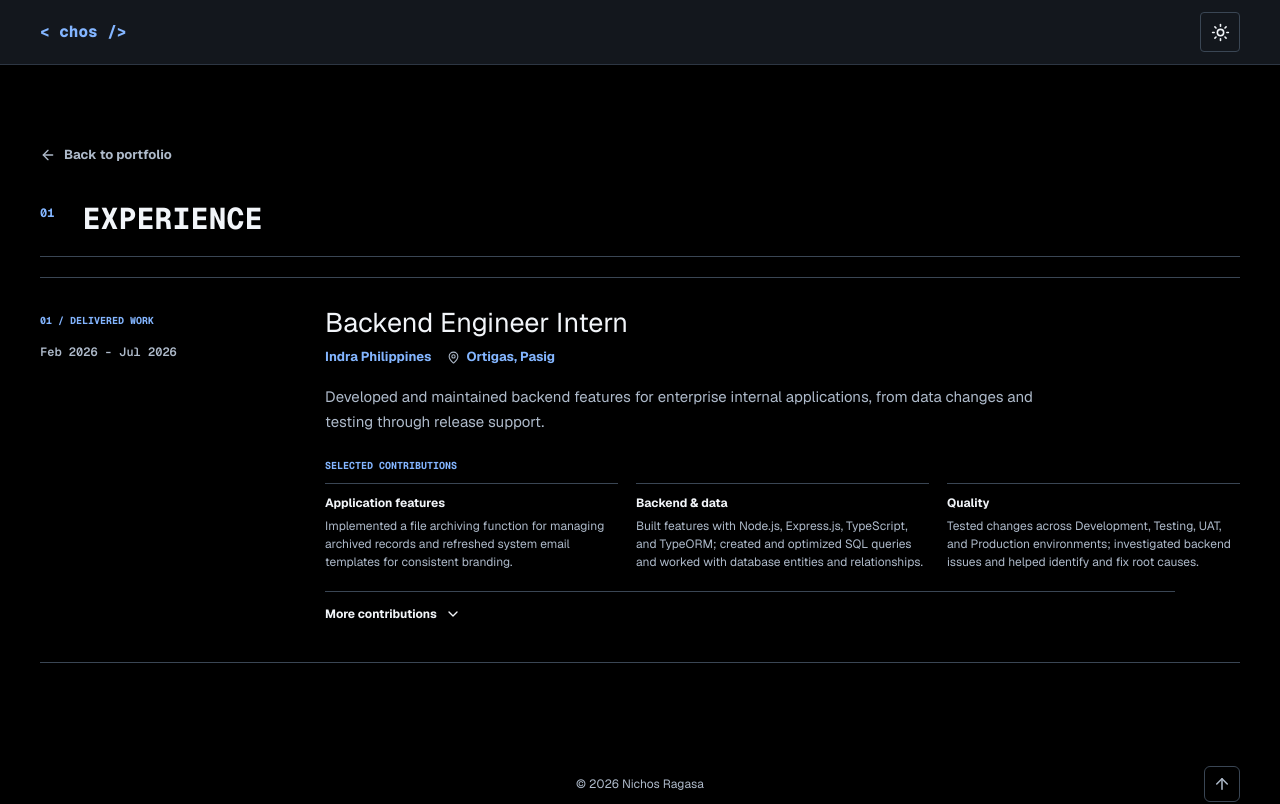
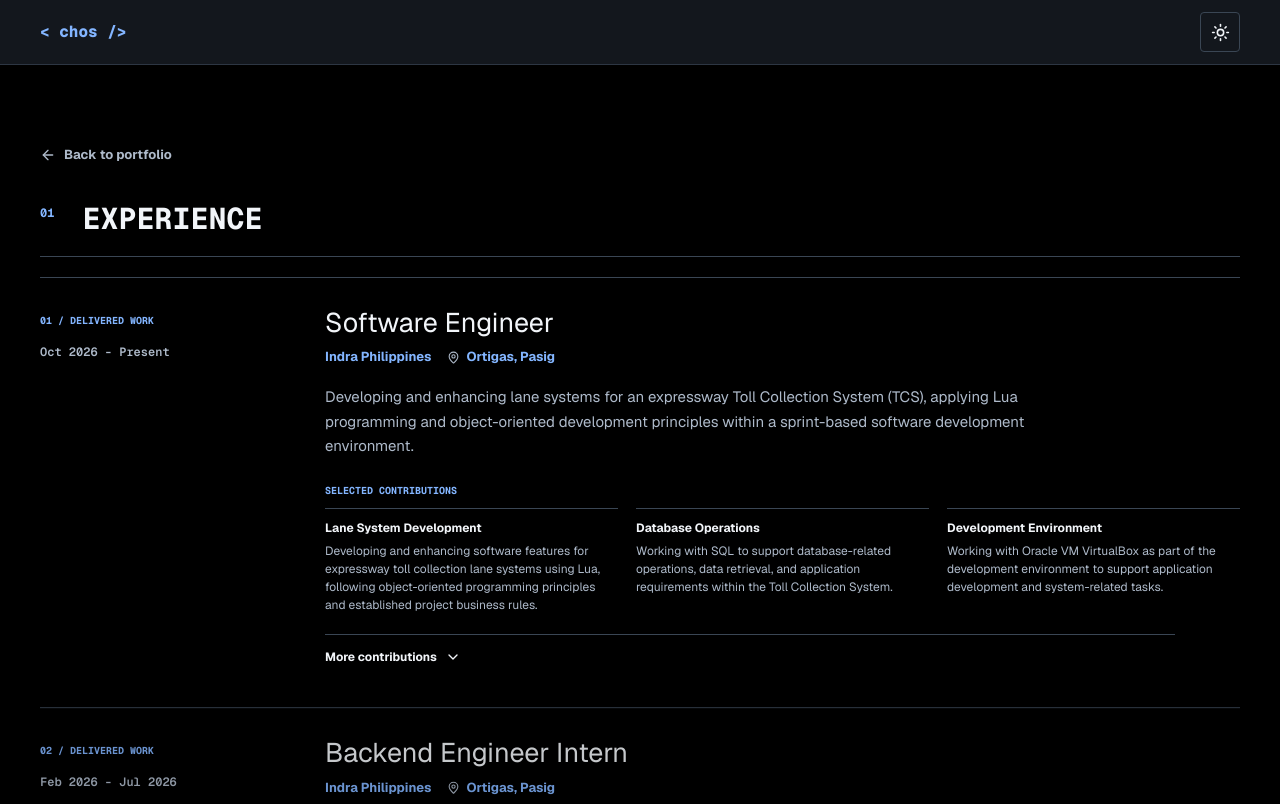
Before and after one commit to nchsrgs/ragasa_portfolio, a Next.js app: page /experience in a window 1280 px wide. Shown: the top 804 px of the page. Built offline with nearby package versions, Linux system fonts and the light colour scheme.

Commit message:
updated the skills and experiences based on the current job: junior software engineer.
- added used technologies for the current job

```diff
--- a/src/components/skill-icon.tsx
+++ b/src/components/skill-icon.tsx
@@ -15,11 +15,19 @@ import {
   Triangle,
   Workflow,
   type LucideIcon,
+  FileCode,
+  Monitor,
 } from "lucide-react";
 import type { SkillName } from "@/data/portfolio";
 
 type SkillIconDefinition =
-  | { kind: "brand"; src: string; monochrome?: boolean; boostOnDark?: boolean; invertOnDark?: boolean }
+  | {
+      kind: "brand";
+      src: string;
+      monochrome?: boolean;
+      boostOnDark?: boolean;
+      invertOnDark?: boolean;
+    }
   | { kind: "concept"; icon: LucideIcon };
 
 const skillIcons: Record<SkillName, SkillIconDefinition> = {
@@ -29,15 +37,27 @@ const skillIcons: Record<SkillName, SkillIconDefinition> = {
   Java: { kind: "brand", src: "/icons/devicon/java-original.svg" },
   "C#": { kind: "brand", src: "/icons/devicon/csharp-original.svg" },
   "Node.js": { kind: "brand", src: "/icons/devicon/nodejs-original.svg" },
-  "Express.js": { kind: "brand", src: "/icons/devicon/express-original.svg", monochrome: true },
+  "Express.js": {
+    kind: "brand",
+    src: "/icons/devicon/express-original.svg",
+    monochrome: true,
+  },
   "Spring Boot": { kind: "concept", icon: Leaf },
   "RESTful APIs": { kind: "concept", icon: Network },
   TypeORM: { kind: "brand", src: "/icons/typeorm.svg", monochrome: true },
   React: { kind: "concept", icon: Atom },
-  "Next.js": { kind: "brand", src: "/icons/devicon/nextjs-original.svg", invertOnDark: true },
+  "Next.js": {
+    kind: "brand",
+    src: "/icons/devicon/nextjs-original.svg",
+    invertOnDark: true,
+  },
   HTML5: { kind: "brand", src: "/icons/devicon/html5-original.svg" },
   CSS3: { kind: "brand", src: "/icons/devicon/css3-original.svg" },
-  MySQL: { kind: "brand", src: "/icons/devicon/mysql-original.svg", boostOnDark: true },
+  MySQL: {
+    kind: "brand",
+    src: "/icons/devicon/mysql-original.svg",
+    boostOnDark: true,
+  },
   PostgreSQL: { kind: "brand", src: "/icons/devicon/postgresql-original.svg" },
   Firebase: { kind: "brand", src: "/icons/devicon/firebase-original.svg" },
   Git: { kind: "brand", src: "/icons/devicon/git-original.svg" },
@@ -54,7 +74,18 @@ const skillIcons: Record<SkillName, SkillIconDefinition> = {
   XAMPP: { kind: "concept", icon: Server },
   Docker: { kind: "concept", icon: Container },
   Vercel: { kind: "concept", icon: Triangle },
-  Linux: { kind: "brand", src: "/icons/devicon/linux-plain.svg", monochrome: true },
+  Linux: {
+    kind: "brand",
+    src: "/icons/devicon/linux-plain.svg",
+    monochrome: true,
+  },
+  Lua: { kind: "brand", src: "/icons/devicon/lua-original.svg" },
+  "Notepad++": { kind: "concept", icon: FileCode },
+  "Oracle Database": {
+    kind: "brand",
+    src: "/icons/devicon/oracle-original.svg",
+  },
+  "Oracle Virtual Box": { kind: "concept", icon: Monitor },
   "Software Development Life Cycle": { kind: "concept", icon: GitBranch },
   "Agile Development": { kind: "concept", icon: Workflow },
   "Unit Testing": { kind: "concept", icon: TestTube2 },
@@ -64,6 +95,12 @@ const skillIcons: Record<SkillName, SkillIconDefinition> = {
 
 export function SkillIcon({ name }: { name: SkillName }) {
   const definition = skillIcons[name];
+
+  if (!definition) {
+    console.error(`Missing icon definition for skill: "${name}"`);
+    return null;
+  }
+
   if (definition.kind === "brand") {
     const url = `url("${definition.src}")`;
     if (definition.monochrome) {
@@ -86,5 +123,12 @@ export function SkillIcon({ name }: { name: SkillName }) {
   }
 
   const Icon = definition.icon;
-  return <Icon className="skill-icon" size={16} strokeWidth={1.9} aria-hidden="true" />;
+  return (
+    <Icon
+      className="skill-icon"
+      size={16}
+      strokeWidth={1.9}
+      aria-hidden="true"
+    />
+  );
 }
--- a/src/data/portfolio.ts
+++ b/src/data/portfolio.ts
@@ -36,7 +36,11 @@ export const profile = {
 
 export const socialLinks: SocialLink[] = [
   { label: "GitHub", href: "https://github.com/nchsrgs", kind: "github" },
-  { label: "LinkedIn", href: "https://www.linkedin.com/in/nchsrgs", kind: "linkedin" },
+  {
+    label: "LinkedIn",
+    href: "https://www.linkedin.com/in/nchsrgs",
+    kind: "linkedin",
+  },
   { label: "Email", href: `mailto:${profile.email}`, kind: "email" },
 ];
 
@@ -48,34 +52,150 @@ export const practiceAreas: PracticeArea[] = [
 ];
 
 export const skillGroups = [
-  { label: "Languages", items: ["TypeScript", "JavaScript", "SQL", "Java", "C#"] },
-  { label: "Backend", items: ["Node.js", "Express.js", "Spring Boot", "RESTful APIs", "TypeORM"] },
+  {
+    label: "Languages",
+    items: ["TypeScript", "JavaScript", "SQL", "Java", "C#", "Lua"],
+  },
+  {
+    label: "Backend",
+    items: ["Node.js", "Express.js", "Spring Boot", "RESTful APIs", "TypeORM"],
+  },
   { label: "Frontend", items: ["React", "Next.js", "HTML5", "CSS3"] },
-  { label: "Database", items: ["MySQL", "PostgreSQL", "Firebase"] },
-  { label: "Tools & delivery", items: ["Git", "GitHub", "Bitbucket", "Jira", "YouTrack", "Apidog", "Postman", "VS Code", "Visual Studio", "IntelliJ IDEA", "pgAdmin", "XAMPP", "Docker", "Vercel", "Linux"] },
-  { label: "Process and Methodologies", items: ["Software Development Life Cycle", "Agile Development", "Unit Testing"] },
+  {
+    label: "Database",
+    items: ["MySQL", "PostgreSQL", "Firebase", "Oracle Database"],
+  },
+  {
+    label: "Tools & delivery",
+    items: [
+      "Git",
+      "GitHub",
+      "Bitbucket",
+      "Jira",
+      "YouTrack",
+      "Apidog",
+      "Postman",
+      "VS Code",
+      "Visual Studio",
+      "IntelliJ IDEA",
+      "pgAdmin",
+      "XAMPP",
+      "Docker",
+      "Vercel",
+      "Linux",
+      "Notepad++",
+      "Oracle Virtual Box",
+      "Oracle Database",
+    ],
+  },
+  {
+    label: "Process and Methodologies",
+    items: [
+      "Software Development Life Cycle",
+      "Agile Development",
+      "Unit Testing",
+    ],
+  },
 ] as const satisfies readonly SkillGroup[];
 
-export const currentlyLearning = ["C#", "Software architecture", "Full-stack development"] as const;
+export const currentlyLearning = [
+  "C#",
+  "Software architecture",
+  "Full-stack development",
+  "Lua",
+] as const;
 
-export type SkillName = (typeof skillGroups)[number]["items"][number] | (typeof currentlyLearning)[number];
+export type SkillName =
+  | (typeof skillGroups)[number]["items"][number]
+  | (typeof currentlyLearning)[number];
 
 export const experiences: Experience[] = [
+  {
+    id: "nlex-software-engineer",
+    role: "Software Engineer",
+    company: "Indra Philippines",
+    location: "Ortigas, Pasig",
+    period: "Oct 2026 - Present",
+    summary:
+      "Developing and enhancing lane systems for an expressway Toll Collection System (TCS), applying Lua programming and object-oriented development principles within a sprint-based software development environment.",
+    contributions: [
+      {
+        label: "Lane System Development",
+        description:
+          "Developing and enhancing software features for expressway toll collection lane systems using Lua, following object-oriented programming principles and established project business rules.",
+      },
+      {
+        label: "Database Operations",
+        description:
+          "Working with SQL to support database-related operations, data retrieval, and application requirements within the Toll Collection System.",
+      },
+      {
+        label: "Development Environment",
+        description:
+          "Working with Oracle VM VirtualBox as part of the development environment to support application development and system-related tasks.",
+      },
+      {
+        label: "Agile Sprint Delivery",
+        description:
+          "Participating in sprint-based development workflows, studying project requirements and business rules, implementing assigned features, and collaborating with the development team.",
+      },
+      {
+        label: "Software Quality & Maintenance",
+        description:
+          "Applying object-oriented design principles and project conventions to develop, maintain, and troubleshoot lane system functionality while supporting reliable toll collection operations.",
+      },
+    ],
+    technologies: [
+      "Lua",
+      "SQL",
+      "Object-Oriented Programming",
+      "Oracle VM VirtualBox",
+      "Agile / Scrum",
+    ],
+  },
   {
     id: "indra-backend-intern",
     role: "Backend Engineer Intern",
     company: "Indra Philippines",
     location: "Ortigas, Pasig",
     period: "Feb 2026 - Jul 2026",
-    summary: "Developed and maintained backend features for enterprise internal applications, from data changes and testing through release support.",
+    summary:
+      "Developed and maintained backend features for enterprise internal applications, from data changes and testing through release support.",
     contributions: [
-      { label: "Application features", description: "Implemented a file archiving function for managing archived records and refreshed system email templates for consistent branding." },
-      { label: "Backend & data", description: "Built features with Node.js, Express.js, TypeScript, and TypeORM; created and optimized SQL queries and worked with database entities and relationships." },
-      { label: "Quality", description: "Tested changes across Development, Testing, UAT, and Production environments; investigated backend issues and helped identify and fix root causes." },
-      { label: "Releases", description: "Supported Linux-based deployments, environment management, release troubleshooting, and technical documentation." },
-      { label: "Collaboration", description: "Worked with frontend developers, QA engineers, project managers, and senior developers in Agile delivery using Git, Bitbucket, Jira, YouTrack, Apidog, and HeidiSQL." },
+      {
+        label: "Application features",
+        description:
+          "Implemented a file archiving function for managing archived records and refreshed system email templates for consistent branding.",
+      },
+      {
+        label: "Backend & data",
+        description:
+          "Built features with Node.js, Express.js, TypeScript, and TypeORM; created and optimized SQL queries and worked with database entities and relationships.",
+      },
+      {
+        label: "Quality",
+        description:
+          "Tested changes across Development, Testing, UAT, and Production environments; investigated backend issues and helped identify and fix root causes.",
+      },
+      {
+        label: "Releases",
+        description:
+          "Supported Linux-based deployments, environment management, release troubleshooting, and technical documentation.",
+      },
+      {
+        label: "Collaboration",
+        description:
+          "Worked with frontend developers, QA engineers, project managers, and senior developers in Agile delivery using Git, Bitbucket, Jira, YouTrack, Apidog, and HeidiSQL.",
+      },
     ],
-    technologies: ["Node.js", "Express.js", "TypeScript", "TypeORM", "SQL", "Linux"],
+    technologies: [
+      "Node.js",
+      "Express.js",
+      "TypeScript",
+      "TypeORM",
+      "SQL",
+      "Linux",
+    ],
   },
 ];
 
@@ -92,10 +212,12 @@ export const education: Education[] = [
     qualification: "Senior High School – STEM Strand",
     period: "Graduated 2022",
   },
-  { id: "jvcmsi-bulacan",
+  {
+    id: "jvcmsi-bulacan",
     school: "Jocelyn V. Cacas Montessori, Inc.",
     qualification: "Junior High School",
-    period: "Graduated 2020",}
+    period: "Graduated 2020",
+  },
 ];
 
 // Restricted projects must contain only information approved for public display.
@@ -108,7 +230,13 @@ export const certifications: Certification[] = [
     name: "Java Fundamentals",
     issuer: "Oracle Academy",
     acquiredAt: "June 24, 2023",
-    asset: { kind: "image", src: "/certificates/java-fundamentals.webp", alt: "Java Fundamentals course completion award from Oracle Academy", width: 1584, height: 1224 },
+    asset: {
+      kind: "image",
+      src: "/certificates/java-fundamentals.webp",
+      alt: "Java Fundamentals course completion award from Oracle Academy",
+      width: 1584,
+      height: 1224,
+    },
   },
   {
     id: "systems-administration",
@@ -117,7 +245,13 @@ export const certifications: Certification[] = [
     organization: "Linux Professional Institute",
     note: "Course completion issued by STI, an LPI Academic Partner.",
     acquiredAt: "June 24, 2023",
-    asset: { kind: "image", src: "/certificates/systems-administration.webp", alt: "Systems Administration course completion award from STI with Linux Professional Institute Academic Partner branding", width: 1584, height: 1224 },
+    asset: {
+      kind: "image",
+      src: "/certificates/systems-administration.webp",
+      alt: "Systems Administration course completion award from STI with Linux Professional Institute Academic Partner branding",
+      width: 1584,
+      height: 1224,
+    },
   },
 ];
 
```
Also changed, not shown: public/icons/devicon/lua-original.svg (added), public/icons/devicon/oracle-original.svg (added).
